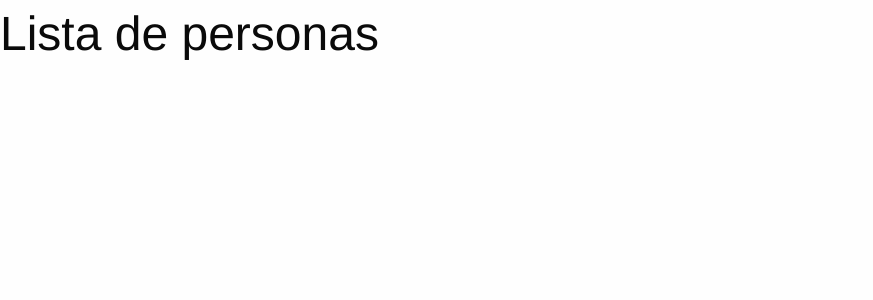
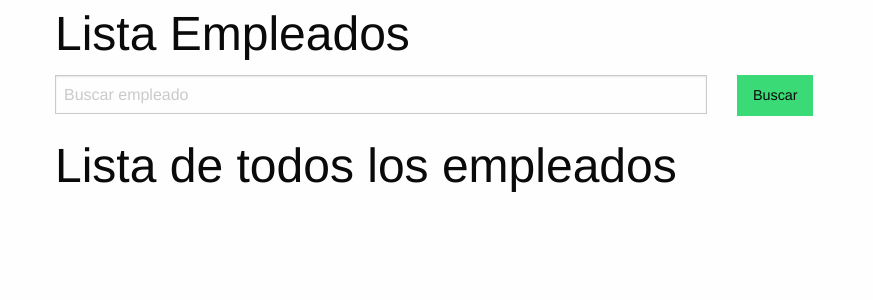
Before and after one commit to nosoyjaviero/Curso-Pro-Django, a Django app: template templates/personas/list_all.html in a window 1280 px wide. Shown: the part 55-355 px from the top of the page, without its empty margins (0-873 px from the left). Run offline with Django 4.2, Linux system fonts and the light colour scheme; the template is opened without the code that fills it, so the values that code supplies are empty; some libraries are stand-ins or nearby versions.

Commit message:
listar, divs

```diff
--- a/templates/personas/list_all.html
+++ b/templates/personas/list_all.html
@@ -10,7 +10,23 @@
 -->
 {% include 'includes/header.html' %}
 
-<h1>Lista de personas</h1>
+<div class="grid-container">
+    <div class="grid-x">
+        <h1 class="cell">Lista Empleados</h1>
+        <div class="cell grid-x grid-margin-x">
+            <div class="cell large-7">
+                <input type="text" name="" id="" placeholder="Buscar empleado">
+            </div>
+                <!--button de foundation -->
+            <div class="cell large-2">
+                    <button class="submit success button">Buscar</button>
+            </div>
+        </div>
+        <div class="cell ">
+
+            <h1>Lista de todos los empleados</h1>
+
+            <ul>
             {% comment %} podemos acceder de esta manera {% endcomment %}
 
             {% comment %} {{lista}} {% endcomment %}
@@ -20,5 +36,17 @@
                 <li>{{e}}</li>
             </ul>
             {% endfor %}
+            </ul>
+
+        </div>
+    </div>
+
+
+
+
+
+</div>
+
+
 
 {% endblock content %}
```
Also changed, not shown: 1 other file. Lines whose indentation alone changed are shown as unchanged.
